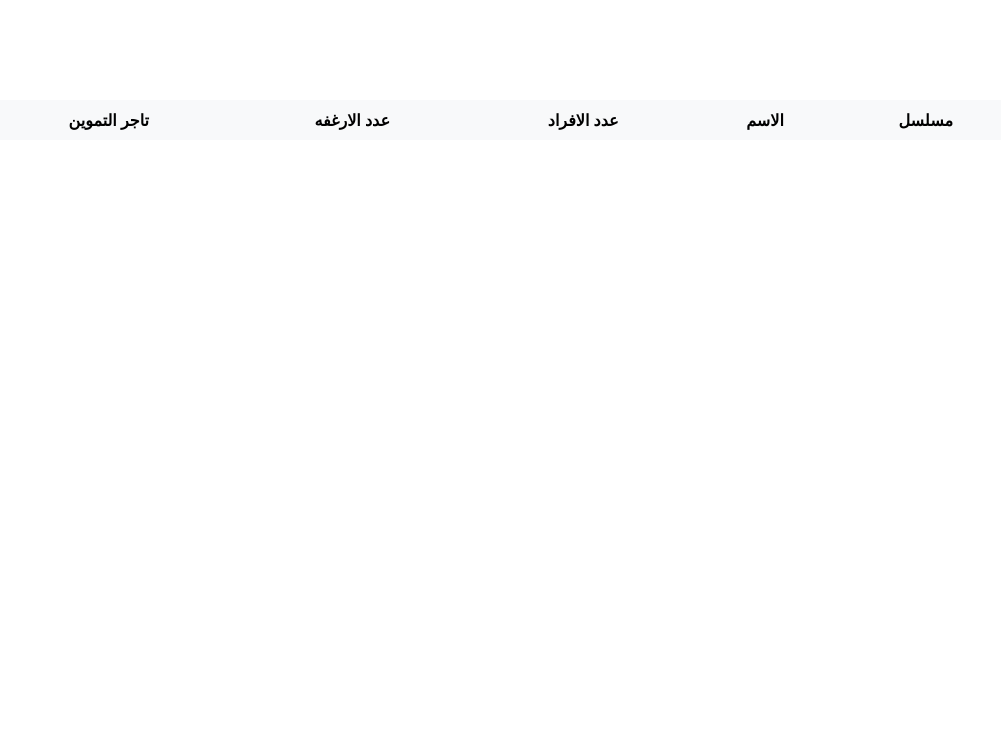
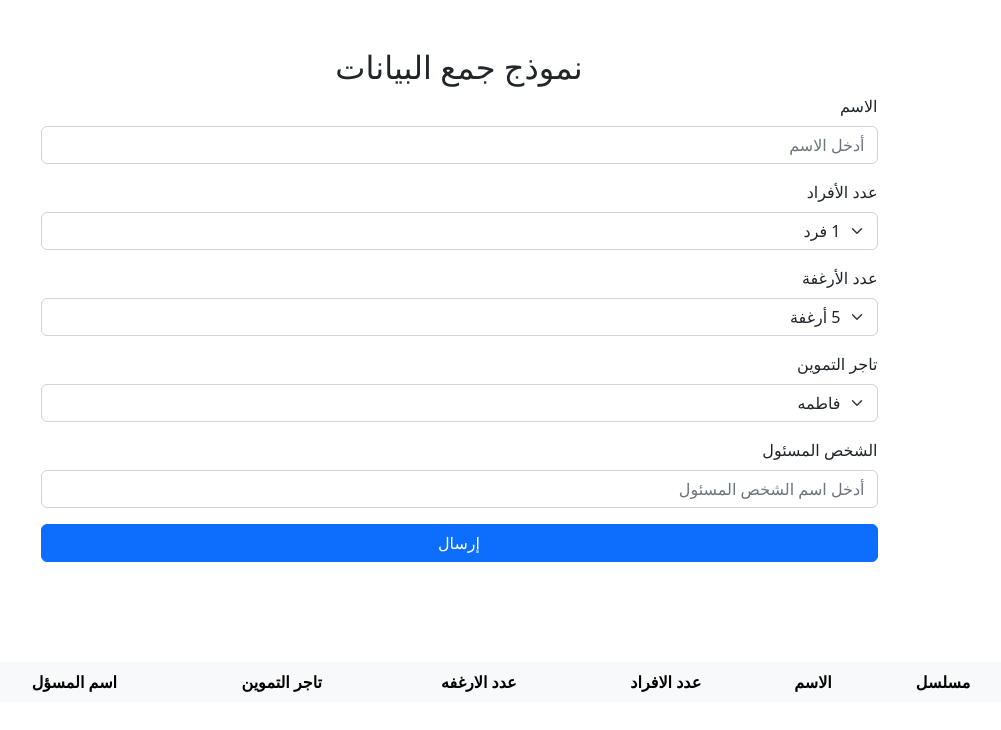
Before and after one commit to MohamedFathi68/cardsProjectUI, a plain HTML site: page index.html in a window 1280 px wide. Shown: the whole page, without its empty margins (181-1182 px from the left). Drawn offline with nearby package versions, Linux system fonts and the light colour scheme; no server answers.

Commit message:
add insert form

```diff
--- a/index.html
+++ b/index.html
@@ -22,6 +22,72 @@
     <title>Document</title>
   </head>
   <body>
+
+      <div class="container mt-5">
+        <h2 class="text-center">نموذج جمع البيانات</h2>
+        <form>
+          <div class="mb-3 w-75 m-auto">
+            <label for="name" class="form-label">الاسم</label>
+            <input type="text" class="form-control" id="name" placeholder="أدخل الاسم">
+          </div>
+
+          <div class="mb-3 w-75 m-auto">
+            <label for="family-members" class="form-label">عدد الأفراد</label>
+            <select class="form-select" id="members">
+              <option value="1">1 فرد</option>
+              <option value="2">2 فرد</option>
+              <option value="3">3 أفراد</option>
+              <option value="4">4 أفراد</option>
+              <option value="5">5 أفراد</option>
+              <option value="6">6 أفراد</option>
+              <option value="7">7 أفراد</option>
+              <option value="8">8 أفراد</option>
+            </select>
+          </div>
+
+          <div class="mb-3 w-75 m-auto">
+            <label for="bread-count" class="form-label">عدد الأرغفة</label>
+            <select class="form-select" id="amount">
+              <option value="5">5 أرغفة</option>
+              <option value="10">10 أرغفة</option>
+              <option value="15">15 أرغفة</option>
+              <option value="20">20 أرغفة</option>
+              <option value="25">25 أرغفة</option>
+              <option value="30">30 أرغفة</option>
+              <option value="35">35 أرغفة</option>
+              <option value="40">40 أرغفة</option>
+            </select>
+          </div>
+
+          <div class="mb-3 w-75 m-auto">
+            <label for="supplier" class="form-label">تاجر التموين</label>
+            <select class="form-select" id="traderId">
+              <option value="6700f6c4cb62dca6d5c9bc27">فاطمه</option>
+              <option value="67166bf2c40bcff4560e3e0b">ابراهيم النويهى</option>
+              <option value="67166c54c40bcff4560e3e0c">وليد شهاب</option>
+              <option value="67166c98c40bcff4560e3e0e">حسام شهاب</option>
+              <option value="67166cd1c40bcff4560e3e0f">محمد نصر</option>
+              <option value="67166cecc40bcff4560e3e10">طارق ابوعبله</option>
+              <option value="67166d0ac40bcff4560e3e11">عواطف</option>
+              <option value="67166d23c40bcff4560e3e12">السيد النويهى</option>
+            </select>
+          </div>
+
+          <div class="mb-3 w-75 m-auto">
+            <label for="responsible-person" class="form-label">الشخص المسئول</label>
+            <input type="text" class="form-control" id="responsible-person" placeholder="أدخل اسم الشخص المسئول">
+          </div>
+
+
+          <div class="button mb-3 w-75 mx-auto">
+
+            <button type="submit" class="btn btn-primary w-100">إرسال</button>
+          </div>
+        </form>
+      </div>
+
+
+
     <section class="my-5 pt-1">
       <div class="container my-5">
         <div class="table-responsive">
@@ -35,17 +101,15 @@
                 <th class="">عدد الافراد</th>
                 <th class="">عدد الارغفه</th>
                 <th class="">تاجر التموين</th>
+                <th class="">اسم المسؤل</th>
                 <th class=""></th>
                 <th class=""></th>
               </tr>
             </thead>
-            <tbody class="table-group-divider" id="table">
-
-            </tbody>
+            <tbody class="table-group-divider" id="table"></tbody>
           </table>
         </div>
       </div>
-
     </section>
     <script
       src="https://cdnjs.cloudflare.com/ajax/libs/font-awesome/6.2.0/js/all.min.js"
--- a/script.js
+++ b/script.js
@@ -1,3 +1,47 @@
+let name = document.getElementById("name").value;
+let members = document.getElementById("members").value;
+let amount = document.getElementById("amount").value;
+let trader = document.getElementById("traderId").value;
+
+  document.querySelector('form').addEventListener('submit', function(event) {
+    event.preventDefault(); // Prevent form from submitting normally
+
+    // Get the form data
+    let name = document.getElementById("name").value;
+let members = document.getElementById("members").value;
+let amount = document.getElementById("amount").value;
+let trader = document.getElementById("traderId").value;
+let responsiblePerson = document.getElementById("responsible-person").value;
+
+    // Prepare data to send
+    const formData = {
+      name,
+      members,
+      amount,
+      trader,
+      responsiblePerson
+    };
+
+    // Send data using fetch API
+    fetch("https://cardsproject.cleverapps.io/api/v1/users", { // Replace with your actual endpoint
+      method: 'POST',
+      headers: {
+        'Content-Type': 'application/json'
+      },
+      body: JSON.stringify(formData) // Convert form data to JSON
+    })
+    .then(response => response.json())
+    .then(data => {
+      console.log('Success:', data);
+      alert('تم إرسال البيانات بنجاح');
+    })
+    .catch((error) => {
+      console.error('Error:', error);
+      alert('حدث خطأ أثناء إرسال البيانات');
+    });
+  });
+
+
 async function fetchData() {
   let response = await fetch(
     "https://cardsproject.cleverapps.io/api/v1/users",
@@ -16,7 +60,8 @@ async function fetchData() {
     <td>${users[i].name}</td>
     <td>${users[i].members}</td>
     <td>${users[i].amount}</td>
-    <td>${users[i].traderId}</td>
+    <td>${users[i].trader.name}</td>
+    <td>${users[i].responsiblePerson}</td>
     <td><button
         type="button"
         class="btn btn-warning"
```
Also changed, not shown: 1 other file.
